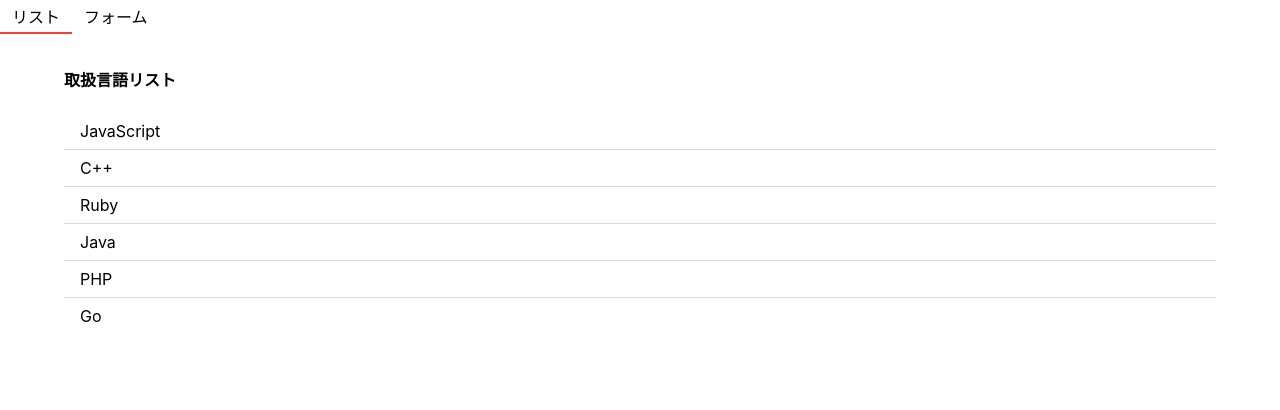
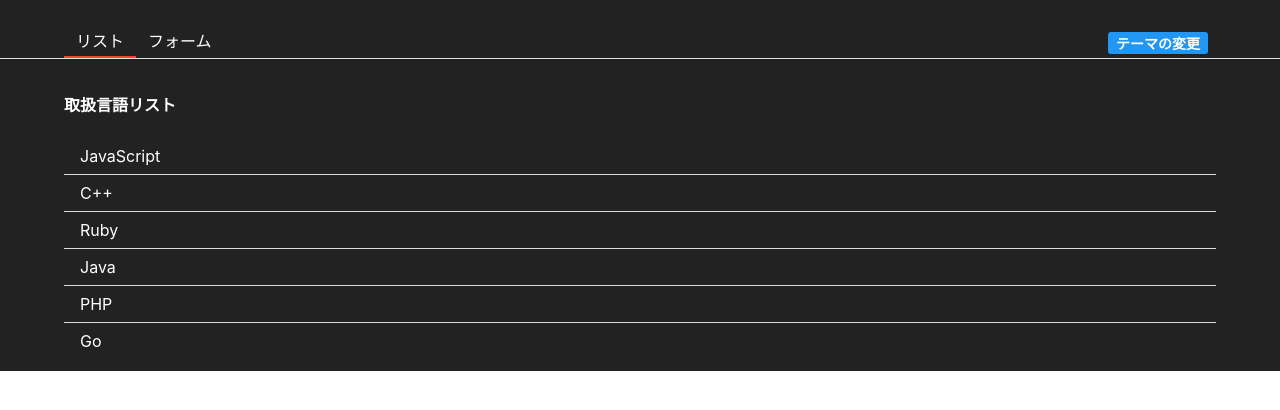
Before and after one commit to suzuki-yoshiki/react-easysite, a React (Create React App) app: page / in a window 1280 px wide. Shown: the top 410 px of the page. Built offline with nearby package versions, Linux system fonts and the light colour scheme.

Commit message:
Contextを利用したテーマの変更

```diff
--- a/src/App.js
+++ b/src/App.js
@@ -1,31 +1,28 @@
-import styled from "styled-components";
-import { useEffect, useState } from "react";
+import { useContext, useState } from "react";
 import { List } from "./List";
 import { Form } from "./Form";
-import { getLanguages } from "./const/languages";
-import { withLoading } from "./hoc/withLoading";
-// import { Modal } from "./components/modal";
+// import { getLanguages } from "./const/languages";
+// import { withLoading } from "./hoc/withLoading";
+import styled from "styled-components";
+import { Header } from "./Header";
+import { ThemeContext } from "./contexts/ThemeContext";
 
 // JSXでのフォーム利用（onChange）
 // 親子間データやり取り
 // 子→親コンポーネントにデータを渡す
 // 親→子コンポーネントにデータを渡す
 
-const HeaderUl = styled.ul`
-  display: flex;
-  margin: 0;
-  padding: 0;
+const Container = styled.div`
+  height: 100%;
+  color: ${({ theme }) => theme.color};
+  background-color: ${({ theme }) => theme.backgroundColor};
 `
-const HeaderLi = styled.li`
-  list-style: none;
-  padding: 4px 12px;
-  cursor: pointer;
-  border-bottom: ${props => props.focused ? '2px solid #F44336' : 'none' };
-  `
 
 function App({ data }) {
   const [tab, setTab] = useState("list");
   const [langs, setLangs] = useState(data);
+
+  const [theme] = useContext(ThemeContext);
 
   const addLang = (lang) => {
     console.log(lang);
@@ -34,19 +31,13 @@
   }
 
   return (
-    <div>
-      <header>
-        <HeaderUl>
-          <HeaderLi focused={tab === 'list'} onClick={() => setTab('list')}>リスト</HeaderLi>
-          <HeaderLi focused={tab === 'form'} onClick={() => setTab('form')}>フォーム</HeaderLi>
-        </HeaderUl>
-      </header>
+    <Container theme={theme}>
+      <Header tab={tab} setTab={setTab} />
       {
         tab === "list" ? <List langs={langs} /> : <Form onAddLang={addLang} />
       }
-      {/* <Modal /> */}
-    </div>
+    </Container>
   );
 }
 
-export default withLoading(App, getLanguages);
+export default App;
--- /dev/null
+++ b/src/AppContainer.js
@@ -0,0 +1,24 @@
+import { useState } from "react"
+import { getLanguages } from "./const/languages"
+import { ThemeContext, THEMES } from "./contexts/ThemeContext"
+import { withLoading } from "./hoc/withLoading"
+import App from "./App"
+
+const AppComponent = withLoading(App, getLanguages);
+
+
+
+export const AppContainer = () => {
+  const [theme, setTheme] = useState(THEMES.dark);
+
+  const toggleTheme = () => {
+    const nextTheme = (theme === THEMES.dark) ? THEMES.ligth : THEMES.dark;
+    setTheme(nextTheme);
+  }
+
+  return (
+    <ThemeContext.Provider value={[theme, toggleTheme]}>
+      <AppComponent />
+    </ThemeContext.Provider>
+  )
+}
--- a/src/FormModal.js
+++ b/src/FormModal.js
@@ -1,12 +1,17 @@
+import { useContext } from "react";
 import { Modal } from "./components/modal";
 import { Button } from "./components/button";
 import styled from "styled-components";
+import { ThemeContext,THEMES } from "./contexts/ThemeContext";
+
 
 const Container = styled.div`
   width: 240px;
   border-radius: 10px;
   padding: 24px 36px;
-  background-color: white;
+  color: ${({ theme }) => theme.color};
+  background-color: ${({ theme }) => theme.backgroundColor};
+  border: ${({ theme }) => theme === THEMES.dark ? '2px solid white' : 'none'};
 `
 
 const ButtonWrapper = styled.div`
@@ -17,9 +22,10 @@
 
 
 export const FormModal = ({ cancel, confirm }) => {
+  const [theme] = useContext(ThemeContext);
   return (
     <Modal>
-      <Container>
+      <Container theme={theme}>
         <div>本当に作成しますか？</div>
         <ButtonWrapper>
           <Button onClick={cancel}>キャンセル</Button>
--- /dev/null
+++ b/src/Header.js
@@ -0,0 +1,43 @@
+import { useContext } from "react";
+import styled from "styled-components";
+import { Button } from "./components/button";
+import { ThemeContext } from "./contexts/ThemeContext";
+
+
+
+const Container = styled.header`
+display: flex;
+justify-content: space-between;
+padding: 24px 64px 0;
+border-bottom: 1px solid #E0E0E0;
+`
+
+const HeaderUl = styled.ul`
+display: flex;
+margin: 0;
+padding: 0;
+`
+const HeaderLi = styled.li`
+list-style: none;
+padding: 4px 12px;
+cursor: pointer;
+border-bottom: ${props => props.focused ? '2px solid #F44336' : 'none' };
+`
+
+const HeaderButton = styled(Button)`
+  padding: 0;
+  margin-bottom: 4px;
+`
+
+export const Header = ({ tab, setTab }) =>  {
+  const [theme, toggleTheme] = useContext(ThemeContext);
+  return (
+    <Container>
+      <HeaderUl>
+        <HeaderLi focused={tab === 'list'} onClick={() => setTab('list')}>リスト</HeaderLi>
+        <HeaderLi focused={tab === 'form'} onClick={() => setTab('form')}>フォーム</HeaderLi>
+      </HeaderUl>
+      <HeaderButton onClick={toggleTheme}>テーマの変更</HeaderButton>
+    </Container>
+  )
+}
--- /dev/null
+++ b/src/contexts/ThemeContext.js
@@ -0,0 +1,15 @@
+import React from "react";
+
+export const THEMES = {
+  ligth: {
+    color: "black",
+    backgroundColor: "white",
+  },
+  dark: {
+    color: "white",
+    backgroundColor: "#222222",
+  }
+}
+
+
+export const ThemeContext = React.createContext([THEMES.dark, () => {}]);
--- a/src/hoc/withLoading.js
+++ b/src/hoc/withLoading.js
@@ -1,13 +1,20 @@
-import { useEffect, useState } from "react";
+import { useEffect, useState, useContext } from "react";
 import styled from "styled-components";
+import { ThemeContext } from "../contexts/ThemeContext";
+
+
 
 const LoadDiv = styled.div`
+  height: 100%;
   padding: 36px;
+  color: ${({ theme }) => theme.color};
+  background-color: ${({ theme }) => theme.backgroundColor};
 `
-
 export const withLoading = (WrappedComponent, fetchData) => {
   return () => {
     const [data, setData] = useState(null);
+
+    const [theme] = useContext(ThemeContext);
 
     useEffect(() => {
       fetch();
@@ -19,7 +26,7 @@
     }
 
     const Loading = (
-      <LoadDiv>ロード中・・・</LoadDiv>
+      <LoadDiv theme={theme}>ロード中・・・</LoadDiv>
     )
     return data ? <WrappedComponent data={data} /> : Loading;
   }
--- a/src/index.css
+++ b/src/index.css
@@ -1,4 +1,9 @@
+html {
+  height: 100%;
+}
+
 body {
+  height: 100%;
   margin: 0;
   font-family: -apple-system, BlinkMacSystemFont, 'Segoe UI', 'Roboto', 'Oxygen',
     'Ubuntu', 'Cantarell', 'Fira Sans', 'Droid Sans', 'Helvetica Neue',
@@ -11,3 +16,7 @@
   font-family: source-code-pro, Menlo, Monaco, Consolas, 'Courier New',
     monospace;
 }
+
+root {
+  height: 100%;
+}
--- a/src/index.js
+++ b/src/index.js
@@ -1,13 +1,13 @@
 import React from 'react';
 import ReactDOM from 'react-dom/client';
 import './index.css';
-import App from './App';
 import reportWebVitals from './reportWebVitals';
+import { AppContainer } from './AppContainer';
 
 const root = ReactDOM.createRoot(document.getElementById('root'));
 root.render(
   <React.StrictMode>
-    <App />
+    <AppContainer />
   </React.StrictMode>
 );
 
```
